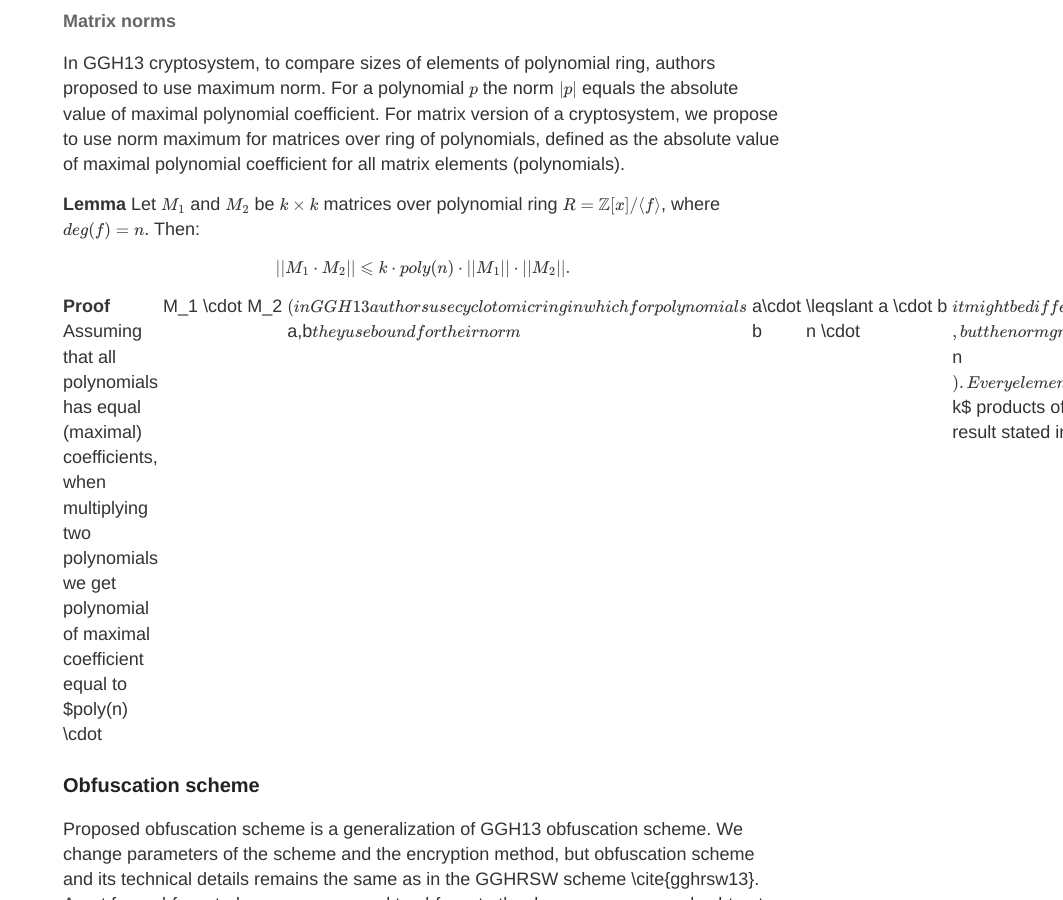
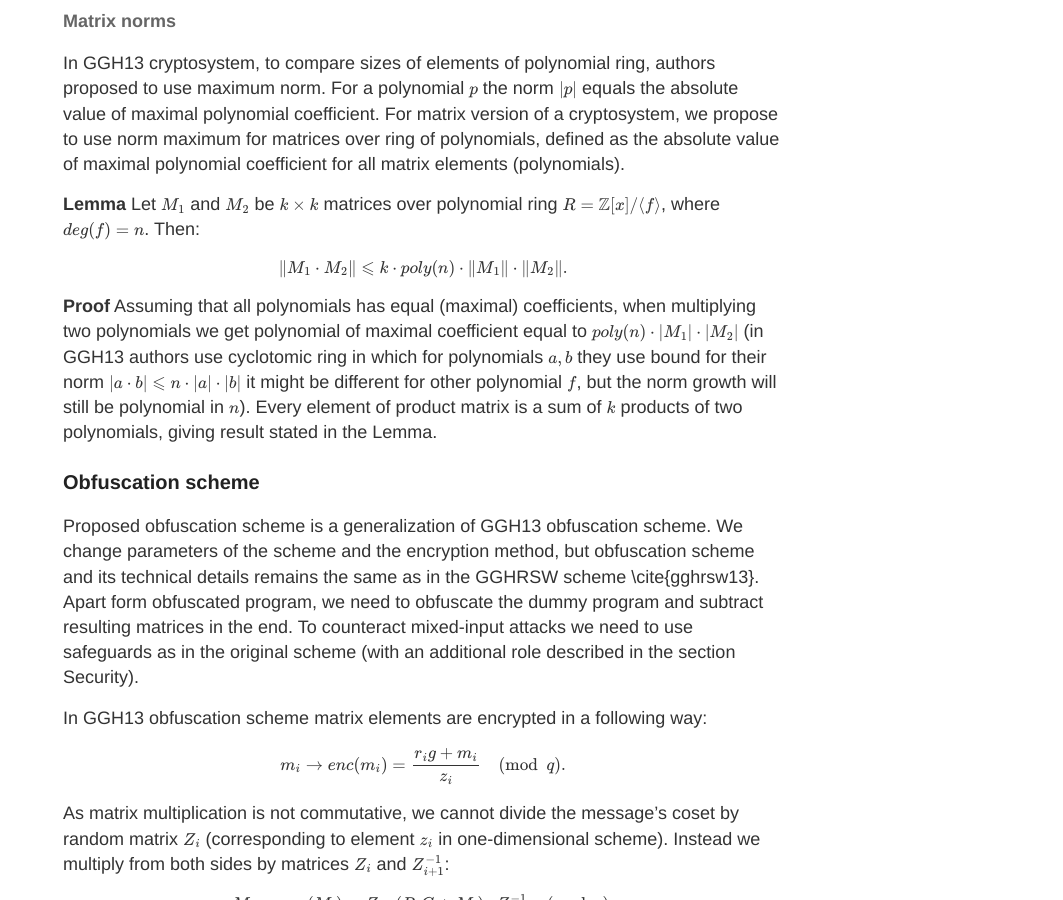
Before and after one commit to keIpie/keIpie.github.io, a Jekyll site: the page built from obf/_posts/2021-3-17-ggh13matrix.md, in a window 1280 px wide and 900 px high, scrolled down 2768 px. Shown: the whole window, without its empty margins (217-1280 px from the left). Built offline with Jekyll 4.4.1, drawn with Linux system fonts in a browser that asks for light colours; formulas are drawn with MathJax 3.

Commit message:
ggh13mat popr

```diff
--- a/obf/_posts/2021-3-17-ggh13matrix.md
+++ b/obf/_posts/2021-3-17-ggh13matrix.md
@@ -61,9 +61,9 @@
 
 **Lemma**  Let $M_1$ and $M_2$ be $k \times k$ matrices over polynomial ring $R = \mathbb{Z}[x]/\langle f \rangle$, where $deg(f)=n$. Then:
 
-$$|| M_1 \cdot M_2|| \leqslant k \cdot poly(n) \cdot ||M_1|| \cdot ||M_2||.$$
+$$\| M_1 \cdot M_2 \| \leqslant k \cdot poly(n) \cdot \| M_1 \| \cdot \| M_2 \|.$$
 
-**Proof**  Assuming that all polynomials has equal (maximal) coefficients, when multiplying two polynomials we get polynomial of maximal coefficient equal to $poly(n) \cdot ||M_1|| \cdot ||M_2||$ (in GGH13 authors use cyclotomic ring in which for polynomials $a,b$ they use bound for their norm $||a\cdot b|| \leqslant n \cdot ||a|| \cdot ||b||$ it might be different for other polynomial $f$, but the norm growth will still be polynomial in $n$). Every element of product matrix is a sum of $k$ products of two polynomials, giving result stated in the Lemma.
+**Proof**  Assuming that all polynomials has equal (maximal) coefficients, when multiplying two polynomials we get polynomial of maximal coefficient equal to $poly(n) \cdot \|M_1\| \cdot \|M_2\|$ (in GGH13 authors use cyclotomic ring in which for polynomials $a,b$ they use bound for their norm $\|a\cdot b\| \leqslant n \cdot \|a\| \cdot \|b\|$ it might be different for other polynomial $f$, but the norm growth will still be polynomial in $n$). Every element of product matrix is a sum of $k$ products of two polynomials, giving result stated in the Lemma.
 
 ### Obfuscation scheme
 
```
